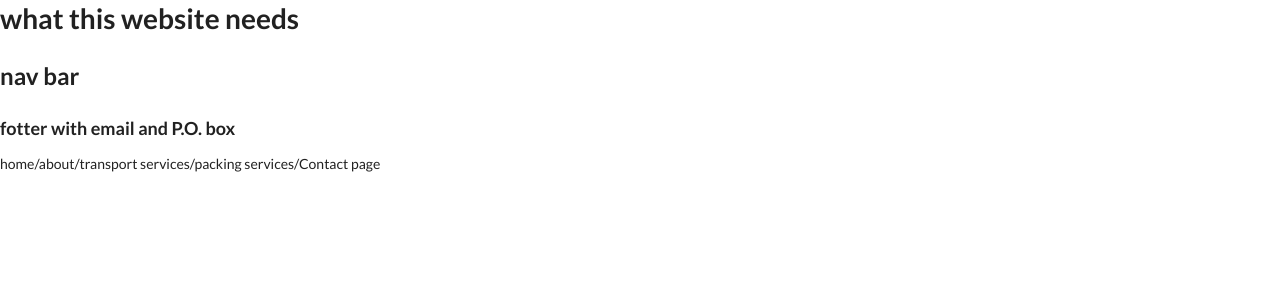
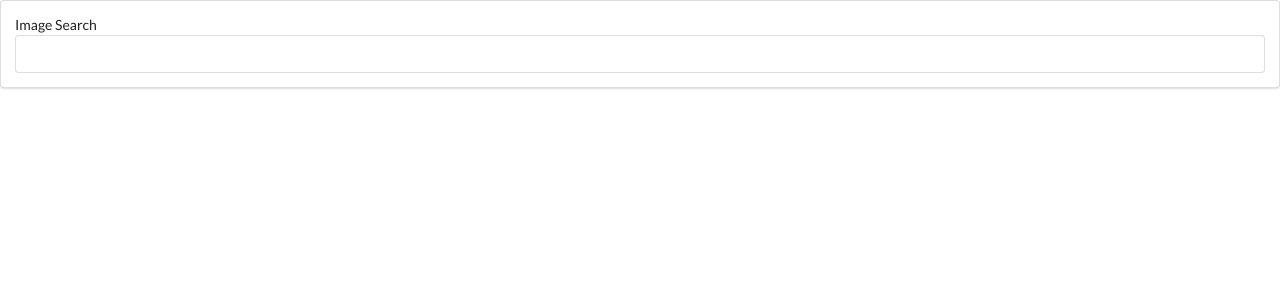
Before and after one commit to averagealloy/joshwouldathought, a React (Create React App) app: page / in a window 1280 px wide. Shown: the top 300 px of the page. Built offline with nearby package versions, Linux system fonts and the light colour scheme.

Commit message:
returning a header the code is from another poj mit just a proof of concept for now

```diff
--- a/src/components/App.js
+++ b/src/components/App.js
@@ -1,17 +1,26 @@
 import React from 'react'
+import Header from './Header'
+
+// const App = () => {
+//     return(
+//         <div>
+//             <h1>what this website needs</h1>
+
+//             <h2>nav bar</h2>
+//             <h3>fotter with email and P.O. box</h3>
+//             <p> home/about/transport services/packing services/Contact page</p>
+
+//         </div>
+
+//         )
+// }
+
 
 const App = () => {
     return(
-        <div>
-            <h1>what this website needs</h1>
-
-            <h2>nav bar</h2>
-            <h3>fotter with email and P.O. box</h3>
-            <p> home/about/transport services/packing services/Contact page</p>
-
-        </div>
-
-        )
+        <Header/>
+    )
 }
 
+
 export default App
--- a/src/components/Header.js
+++ b/src/components/Header.js
@@ -0,0 +1,31 @@
+import React from 'react';
+
+class Header extends React.Component {
+ state = { term:''};
+
+ onFormSubmit = event => {
+    event.preventDefault();
+
+    this.props.onSubmit(this.state.term);
+ };
+
+
+    render() {
+        return (
+        <div className="ui segment">
+            <form onSubmit={this.onFormSubmit} className="ui form">
+                <div className="feild">
+                    <label>Image Search</label>
+                    <input
+                    type="text"
+                    value={this.state.term}
+                    onChange={e => this.setState({ term: e.target.value})}
+                    />
+                </div>
+            </form>
+        </div>
+        );
+    }
+}
+
+export default Header;
```
